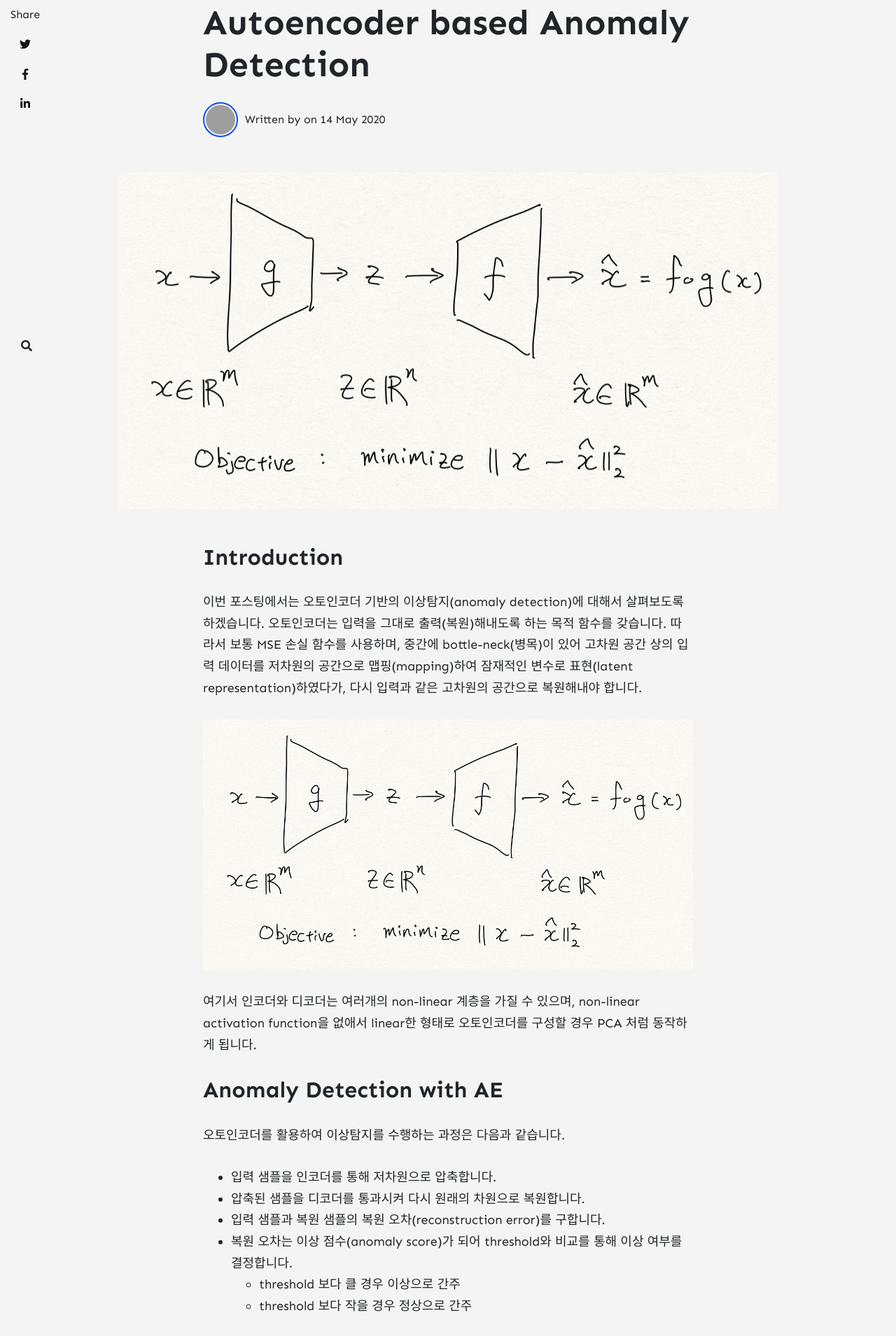
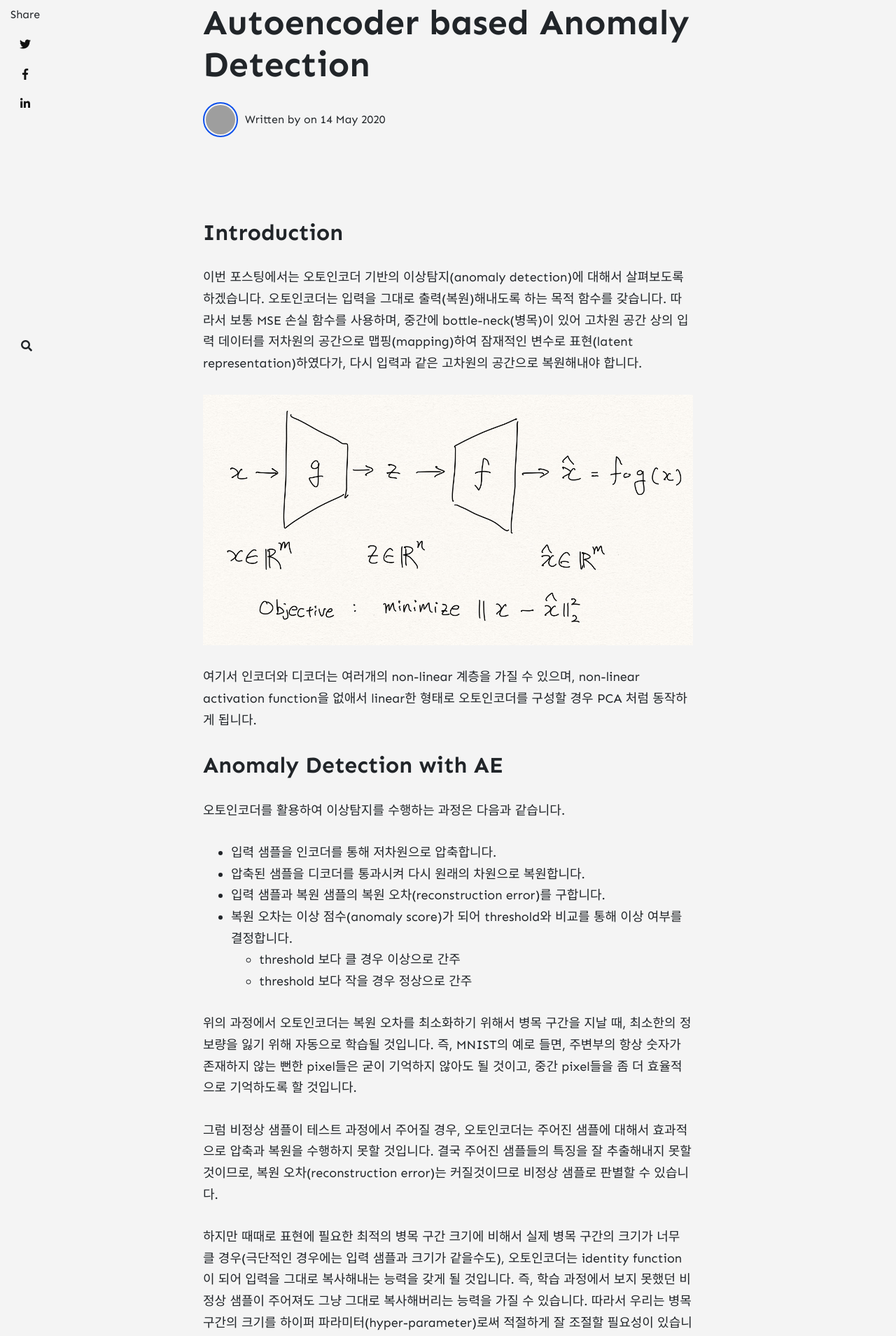
Before and after one commit to wowthemesnet/jekyll-theme-memoirs, a Jekyll site: the page built from _posts/2020-05-14-Autoencoder-based-anomaly-detection.md, in a window 1280 px wide. Shown: the part 362-2271 px from the top of the page at 70% size. Built offline with Jekyll 4.4.1, drawn with Linux system fonts in a browser that asks for light colours; nearby versions of some CDN libraries; formulas are drawn with MathJax 3; comment, search, counter and statistics services are not loaded; grey boxes are pictures that could not be loaded.

Commit message:
fix post page layout

```diff
--- a/_includes/article.html
+++ b/_includes/article.html
@@ -11,6 +11,8 @@
         {% include toc.html html=content %}
     </div>
     {% endif %}
+
+    <div style="height : 6.5em"></div>
     <!-- End Toc -->
     {{content}}
 </div>
--- a/_layouts/post.html
+++ b/_layouts/post.html
@@ -36,7 +36,7 @@ post_class: post-template
 {% endif %}
 
 <!-- Featured Image -->
-{% include featured-image.html %}
+<!-- {% include featured-image.html %} -->
 
 <!-- Content -->
 {% include article.html %}
```
